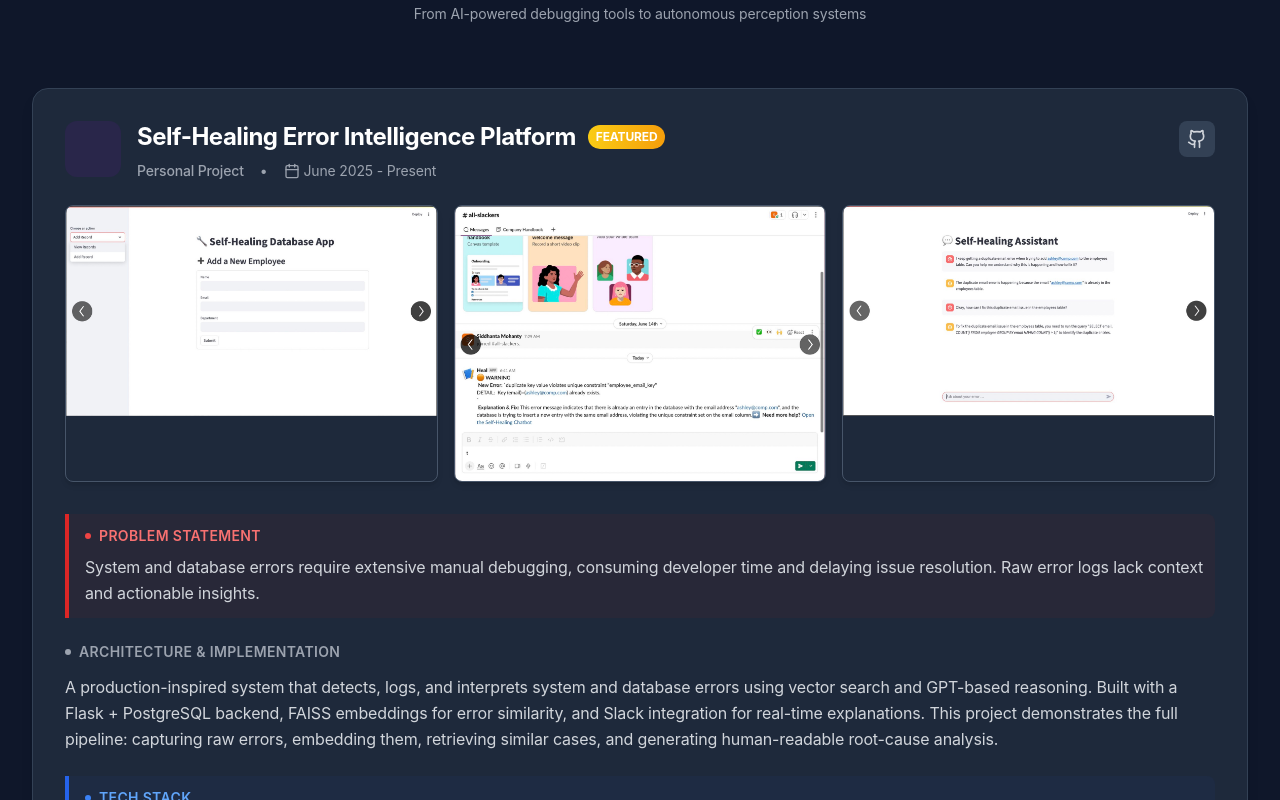
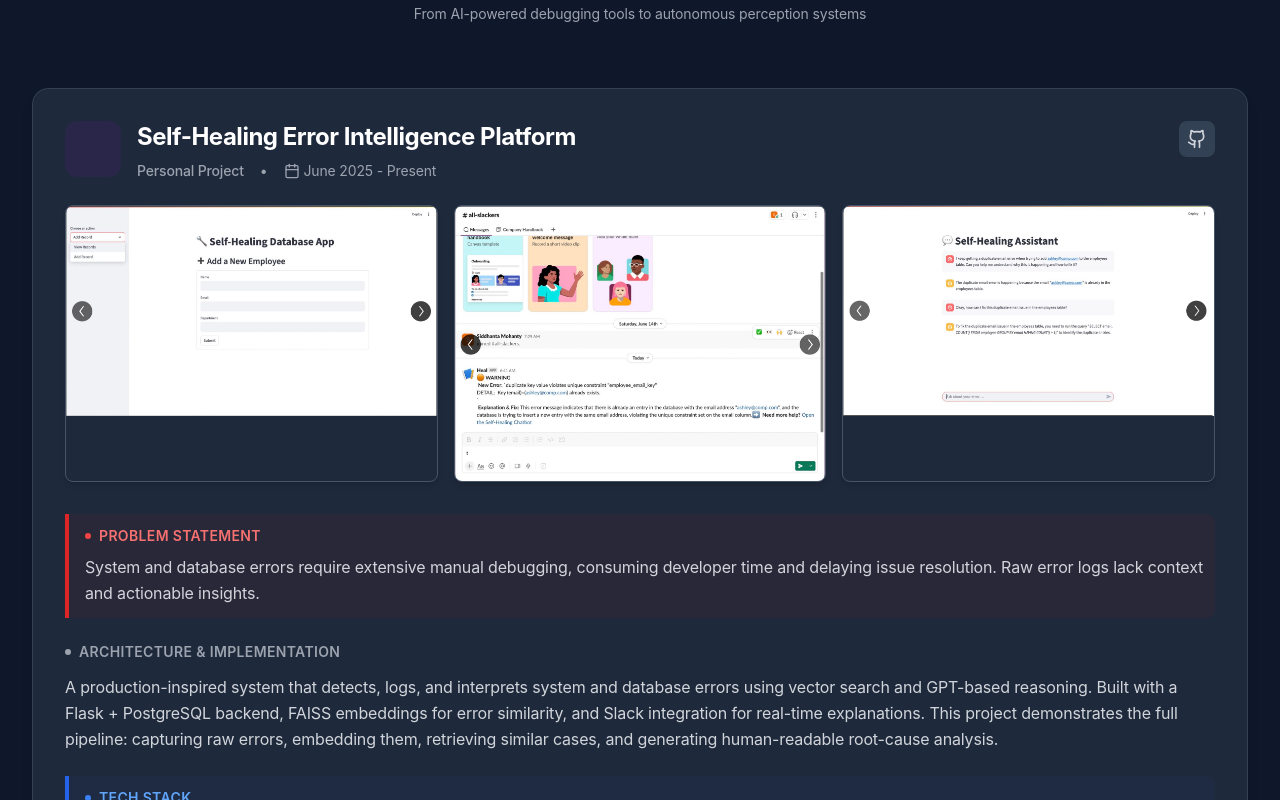
Before and after one commit to Siddhanta22/siddhantamohanty.github.io, a React (Create React App) app: page / in a window 1280 px wide. Shown: the part 2140-2940 px from the top of the page. Built offline with nearby package versions, Linux system fonts and the light colour scheme.

Commit message:
Remove FEATURED and LIVE badges from project cards

```diff
--- a/src/components/Projects.js
+++ b/src/components/Projects.js
@@ -192,21 +192,9 @@
                     <project.icon className={`w-7 h-7 bg-gradient-to-r ${project.color} bg-clip-text text-transparent`} />
                   </div>
                   <div className="flex-1">
-                    <div className="flex items-center gap-3 mb-2">
-                      <h3 className="text-2xl font-bold text-gray-900 dark:text-white">
-                        {project.title}
-                      </h3>
-                      {project.id === 1 && (
-                        <span className="px-2 py-1 bg-gradient-to-r from-yellow-400 to-amber-500 text-white text-xs font-bold rounded-full">
-                          FEATURED
-                        </span>
-                      )}
-                      {project.live && (
-                        <span className="px-2 py-1 bg-gradient-to-r from-green-400 to-emerald-500 text-white text-xs font-bold rounded-full">
-                          LIVE
-                        </span>
-                      )}
-                    </div>
+                    <h3 className="text-2xl font-bold text-gray-900 dark:text-white mb-2">
+                      {project.title}
+                    </h3>
                     <div className="flex flex-wrap items-center gap-4 text-sm text-gray-600 dark:text-gray-400">
                       <span className="font-medium">{project.role}</span>
                       <span>•</span>
```
